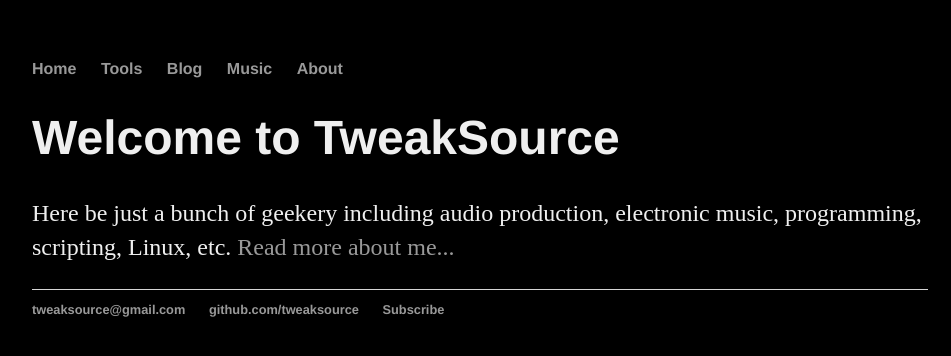
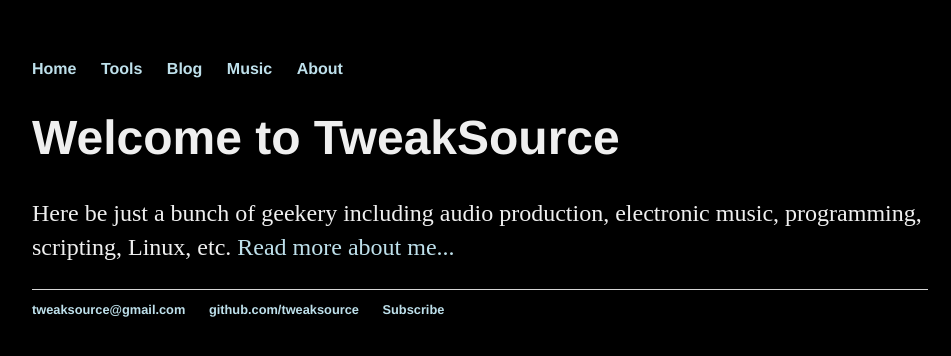
Before and after one commit to tweaksource/tweaksource.github.io, a Jekyll site: the page built from index.html, in a window 1280 px wide. Shown: the top 356 px of the page, without its empty margins (160-1111 px from the left). Built offline with Jekyll 4.4.1, drawn with Linux system fonts in a browser that asks for light colours.

Commit message:
Update main.css

```diff
--- a/css/main.css
+++ b/css/main.css
@@ -16,7 +16,7 @@
 }
 a {
     text-decoration: none;
-    color: #999;
+    color: #bee0eb;
 }
 a:hover {
     text-decoration: underline;
```
